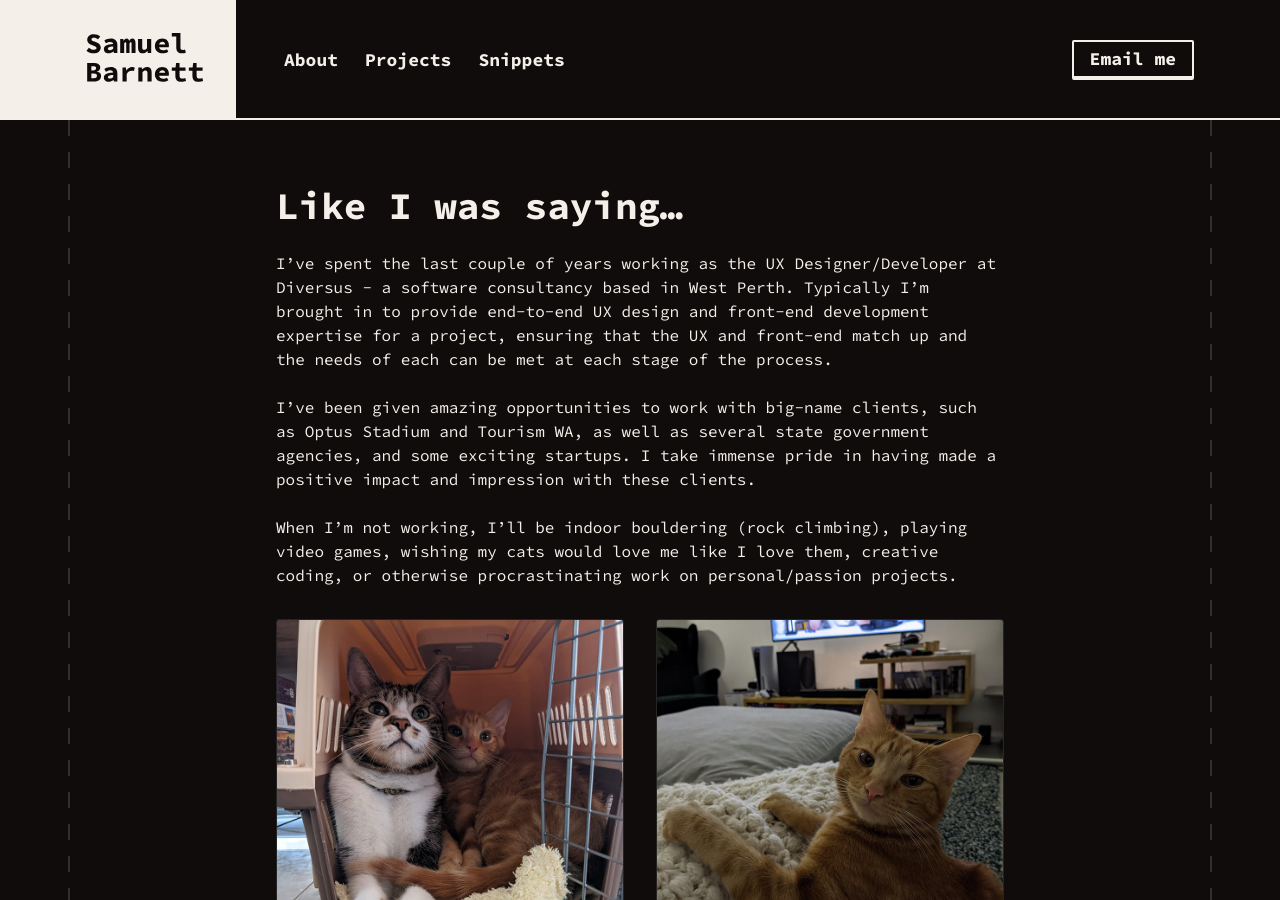
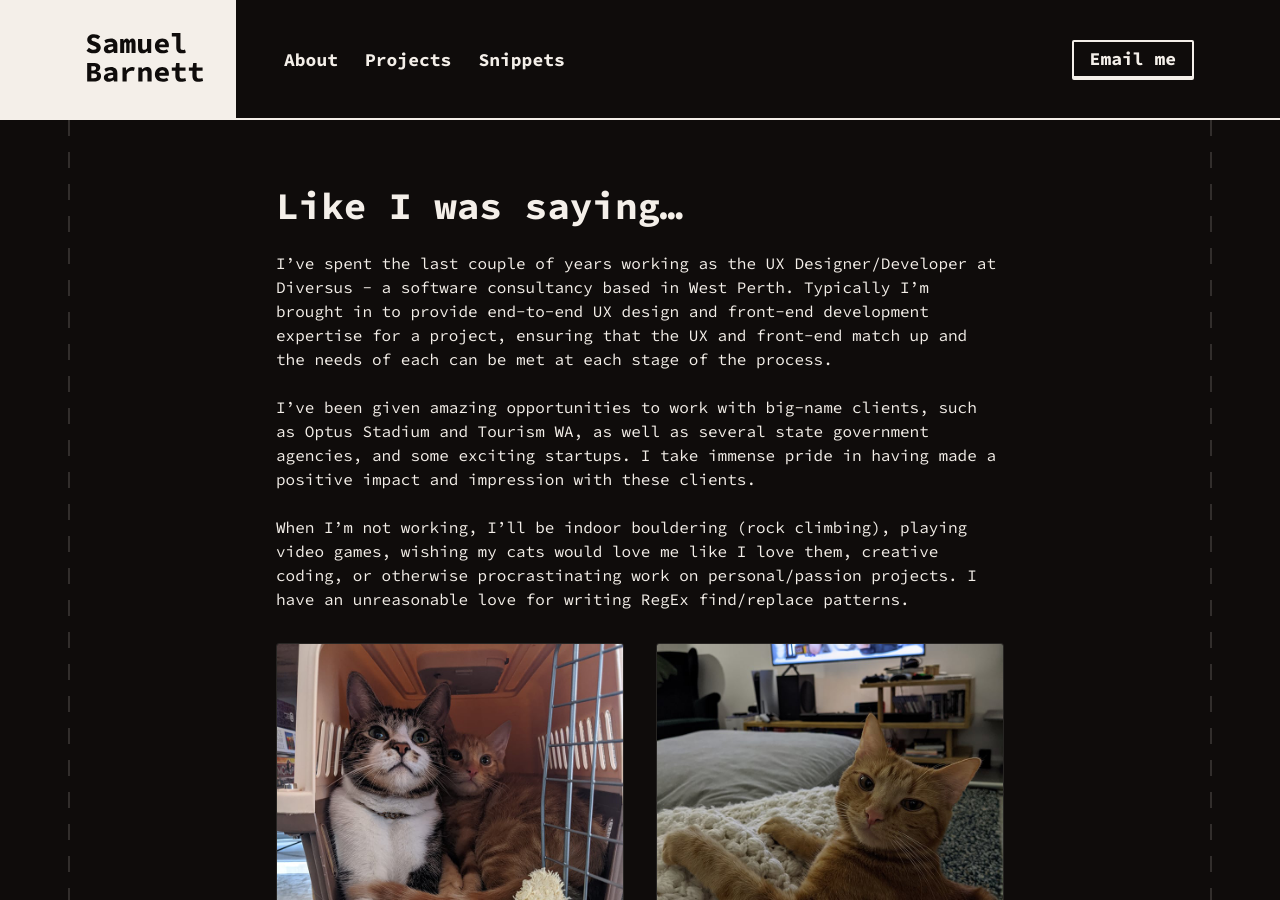
Before and after one commit to damnsamn/samuelbar.net_2020, a Jekyll site: the page built from _pages/about.md, in a window 1280 px wide and 900 px high. Built offline with Jekyll 4.4.1, drawn with Linux system fonts in a browser that asks for light colours; nearby versions of some CDN libraries.

Commit message:
Updated About

```diff
--- a/_pages/about.md
+++ b/_pages/about.md
@@ -12,7 +12,7 @@ I've spent the last couple of years working as the UX Designer/Developer at Dive
 
 I've been given amazing opportunities to work with big-name clients, such as Optus Stadium and Tourism WA, as well as several state government agencies, and some exciting startups. I take immense pride in having made a positive impact and impression with these clients.
 
-When I'm not working, I'll be indoor bouldering (rock climbing), playing video games, wishing my cats would love me like I love them, creative coding, or otherwise procrastinating work on personal/passion projects.
+When I'm not working, I'll be indoor bouldering (rock climbing), playing video games, wishing my cats would love me like I love them, creative coding, or otherwise procrastinating work on personal/passion projects. I have an unreasonable love for writing RegEx find/replace patterns.
 
 <div class="row">
     {% include common/image.html class="col-12 col-sm-6" src="/assets/images/about/kittens-1-800sq.jpg" height="1" width="1" alt="" %}
```
